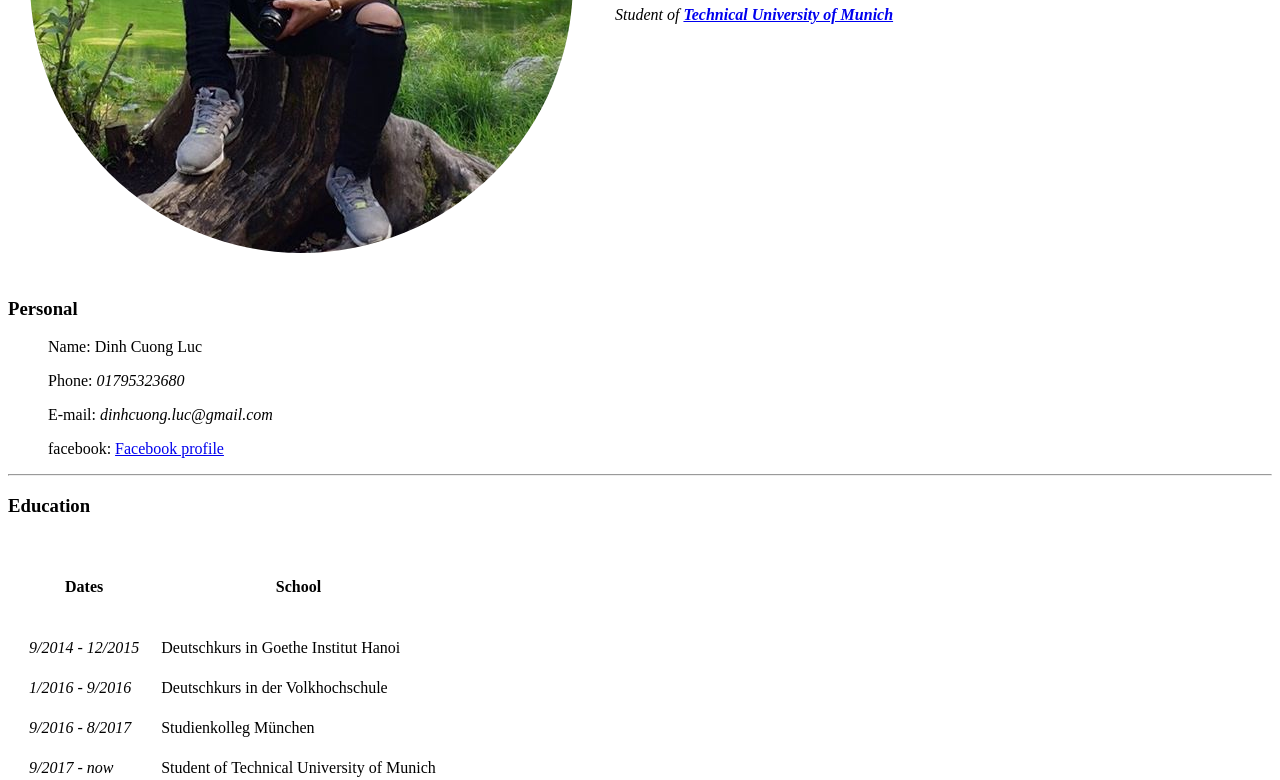
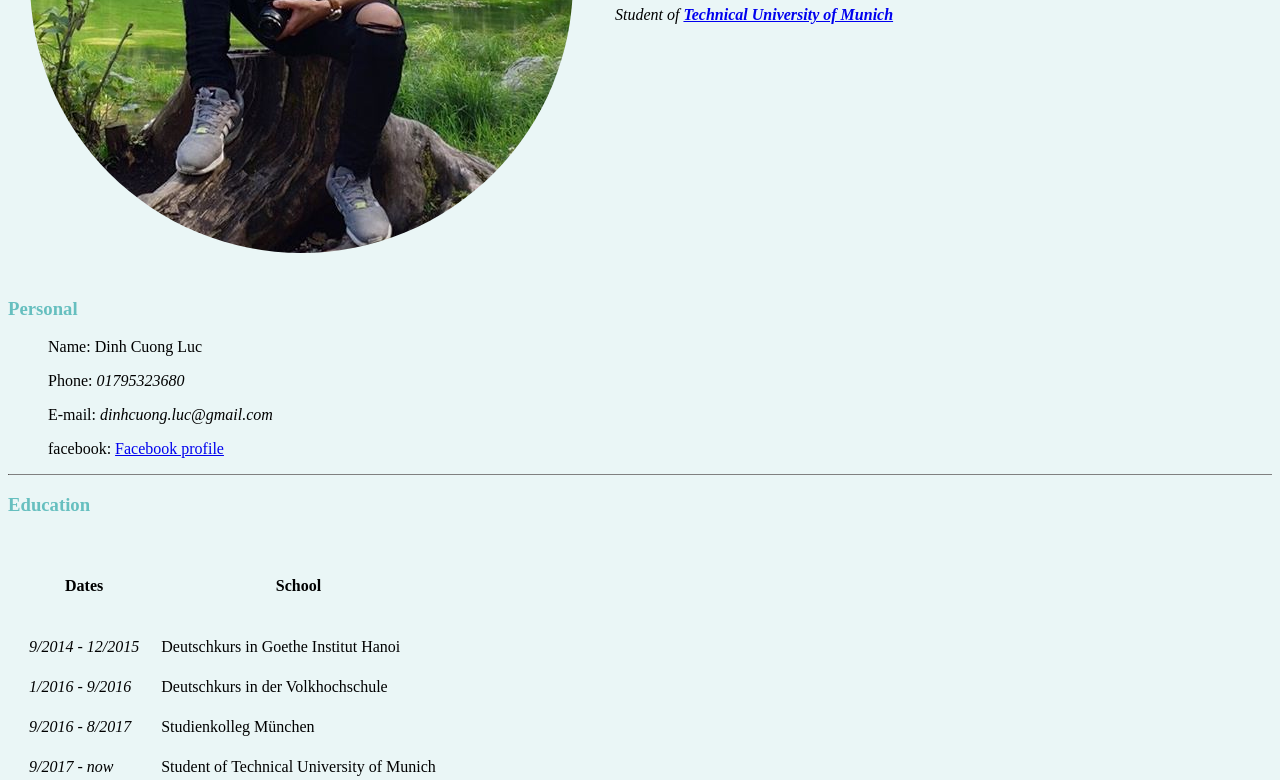
Before and after one commit to LucCuong/cv, a plain HTML site: page index.html in a window 1280 px wide. Shown: the part 320-1100 px from the top of the page. Drawn offline with Linux system fonts and the light colour scheme.

Commit message:
insert css file

```diff
--- /dev/null
+++ b/css/styles.css
@@ -0,0 +1,16 @@
+body{
+  background-color: #eaf6f6;
+}
+
+h1{
+  color: #66bfbf;
+}
+
+h3{
+  color: #66bfbf;
+}
+
+hr {
+  border-color: grey;
+  border-top-width: 0px;
+}
--- a/index.html
+++ b/index.html
@@ -3,7 +3,7 @@
   <head>
     <meta charset="utf-8">
     <title>Luc's Personal Site</title>
-    <link rel="stylesheet" href="../css/styles.css">
+    <link rel="stylesheet" href="css/styles.css">
 
   </head>
 
```
Also changed, not shown: Anwendungsfach.html (+1 -1 lines), Contact-me.html (+1 -1 lines), EIST.html (+1 -1 lines), Seminar.html (+1 -1 lines), hobbies.html (+1 -1 lines).
